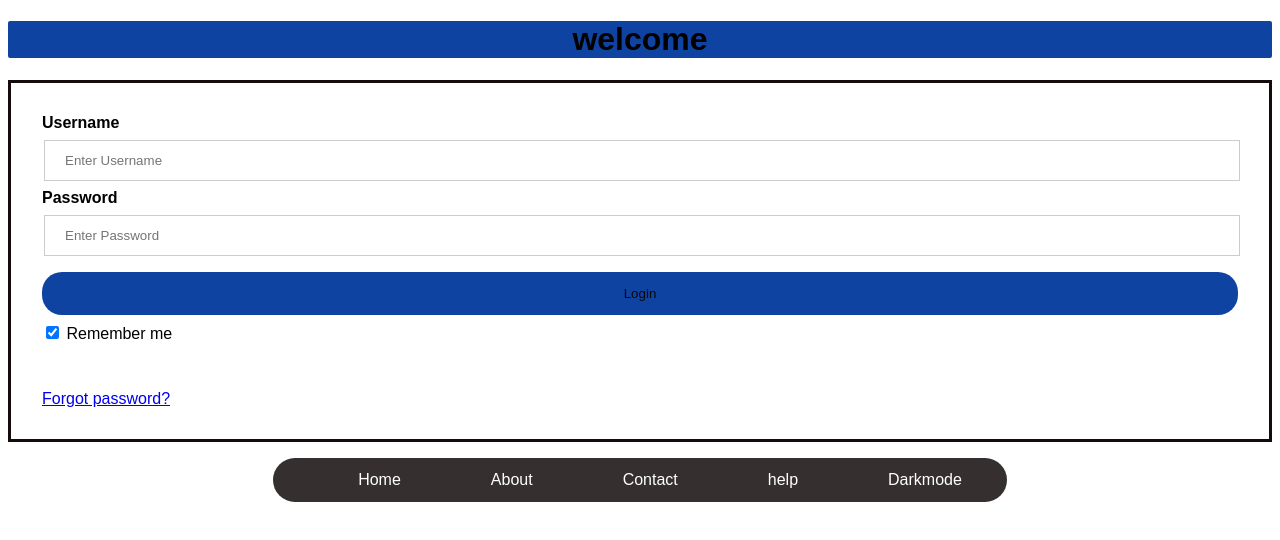
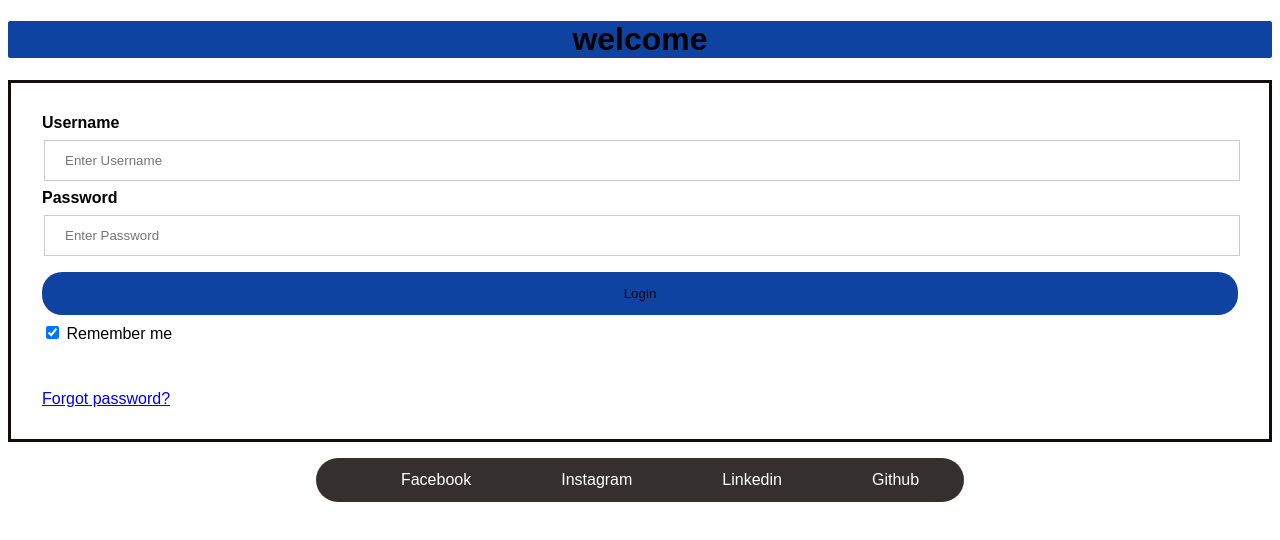
Before and after one commit to jraj-157/raj.157, a plain HTML site: page index.html in a window 1280 px wide. Drawn offline with Linux system fonts and the light colour scheme.

Commit message:
Update index.html

```diff
--- a/index.html
+++ b/index.html
@@ -48,11 +48,11 @@
         <center>
         <nav class="navbar">
             <ul>
-                <li><a href="#">Home</a></li>
-                <li><a href="#">About</a></li>
-                <li><a href="#">Contact </a></li>
-                <li><a href="#">help</a></li>
-                <li><a href="#">Darkmode</a></li>
+                <li><a href="https://www.facebook.com/profile.php?id=100072277506578">Facebook</a></li>
+                <li><a href="https://www.instagram.com/jraj_157/">Instagram</a></li>
+                <li><a href="https://www.linkedin.com/in/jraj157/">Linkedin</a></li>
+                <li><a href="https://github.com/jraj-157">Github</a></li>
+
 
             </ul>
             <!-- # is used for no response -->
```
